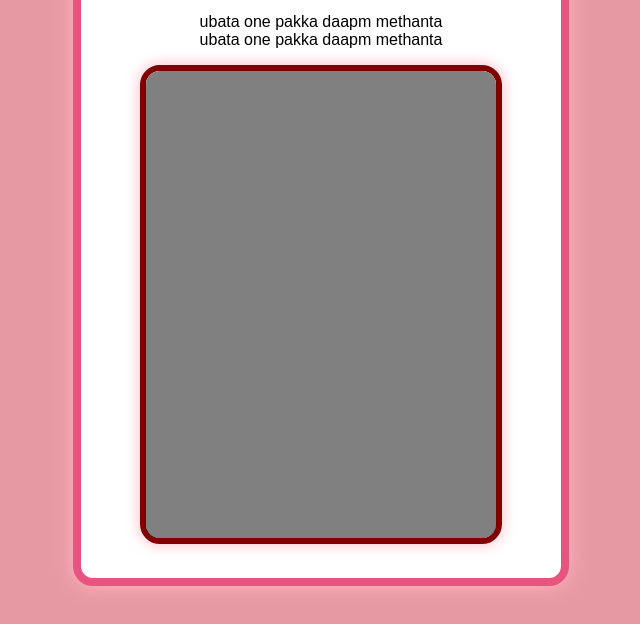
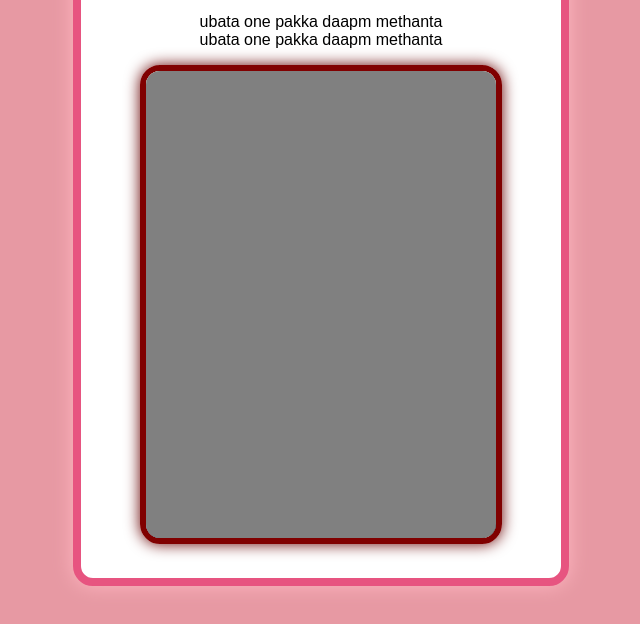
Before and after one commit to Sithara2417/Thara, a plain HTML site: page index.html in a window 1280 px wide. Shown: the part 268-892 px from the top of the page, without its empty margins (319-959 px from the left). Drawn offline with Linux system fonts and the light colour scheme.

Commit message:
Update index.html

```diff
--- a/index.html
+++ b/index.html
@@ -25,7 +25,7 @@
       width: 350px;
       border: 6px solid #800000;
       border-radius: 20px;
-      box-shadow: 0 0 15px #ffb6c1;
+      box-shadow: 0 0 15px #660000;
       overflow: hidden;
     }
 
```
